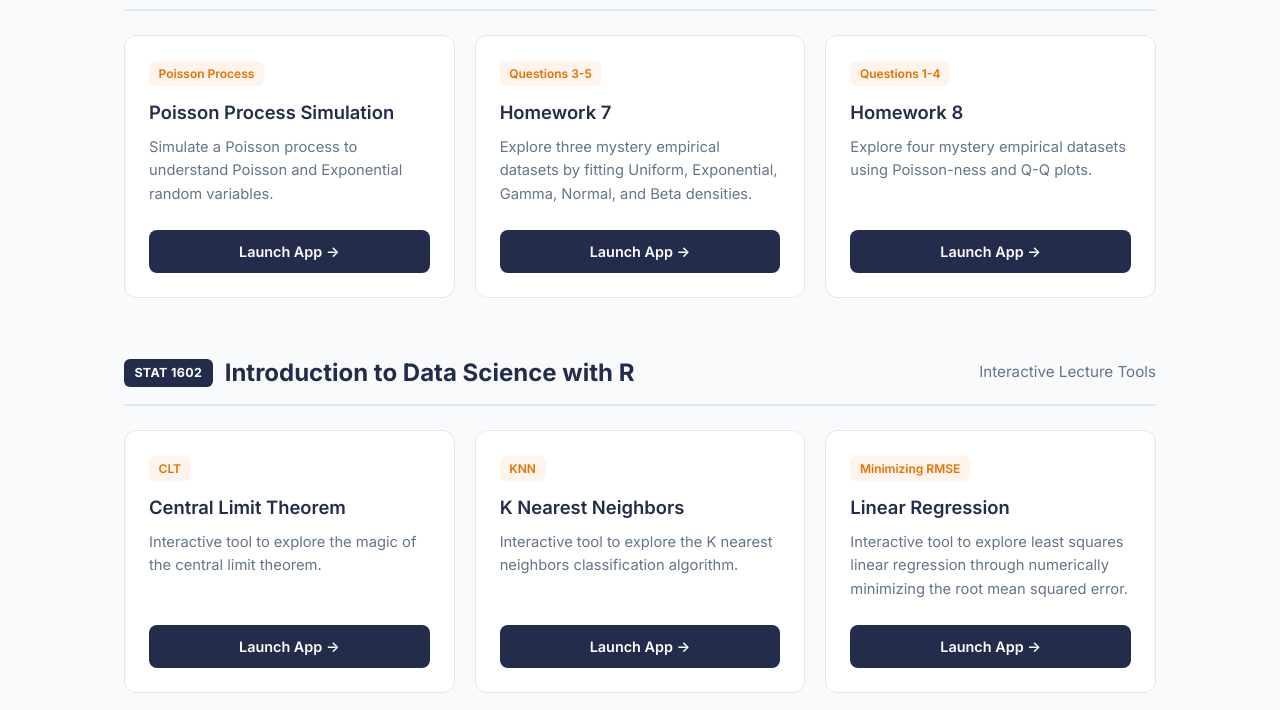
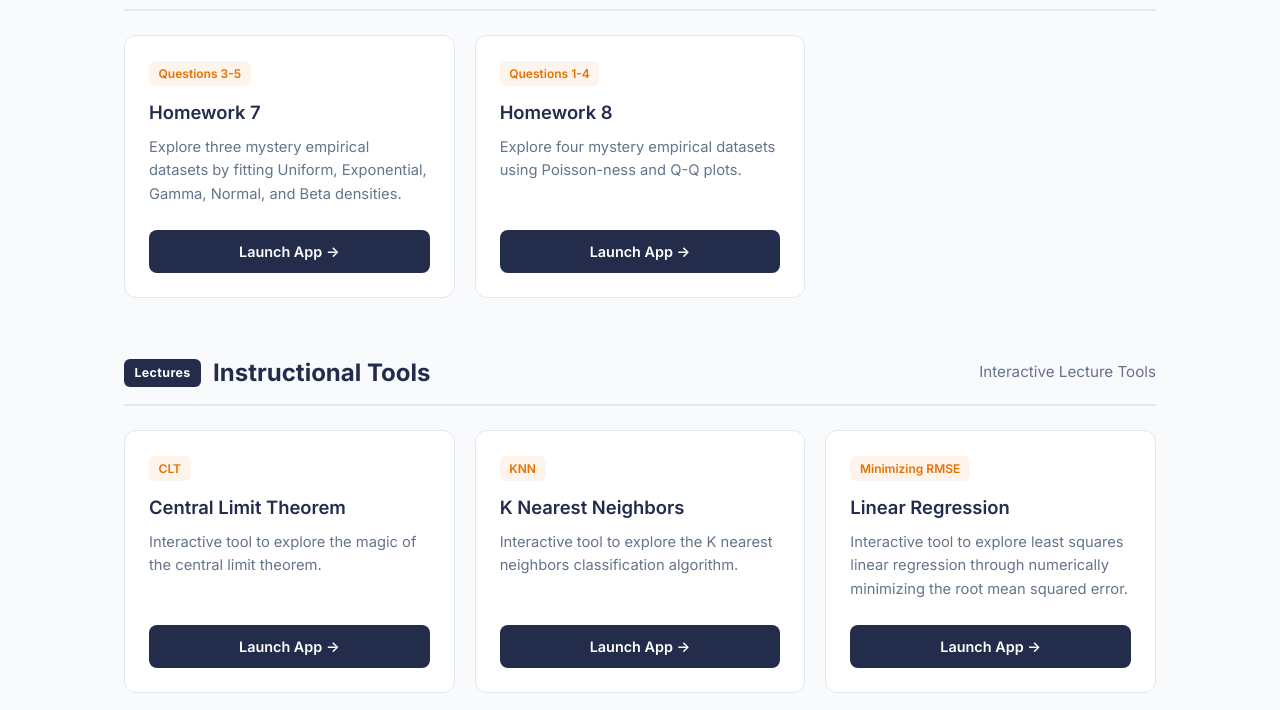
Before and after one commit to kyledpeterson/Shiny-Apps, a plain HTML site: page index.html in a window 1280 px wide. Shown: the part 424-1134 px from the top of the page. Drawn offline with Linux system fonts and the light colour scheme.

Commit message:
Refactor sections for instructional tools and statistics

```diff
--- a/index.html
+++ b/index.html
@@ -272,7 +272,7 @@
   <nav class="top-nav">
     <div class="nav-container">
       <a href="#stat3110">STAT 3110: Foundations of Statistics</a>
-      <a href="#stat1602">STAT 1602: Intro to Data Science with R</a>
+      <a href="#tools">Instructional Tools</a>
       <a href="#research">Research Projects</a>
       <a href="#personal">Personal Projects</a>
     </div>
@@ -293,15 +293,15 @@
     </section>
 
     <!-- STAT 1602 SECTION -->
-    <section id="stat1602">
+    <section id="tools">
       <div class="section-header">
         <div class="section-title-group">
-          <span class="section-pill">STAT 1602</span>
-          <h2>Introduction to Data Science with R</h2>
+          <span class="section-pill">Lectures</span>
+          <h2>Instructional Tools</h2>
         </div>
         <span class="section-subtitle">Interactive Lecture Tools</span>
       </div>
-      <div id="grid-stat1602" class="card-grid"></div>
+      <div id="grid-tools" class="card-grid"></div>
     </section>
 
     <!-- RESEARCH PROJECTS SECTION -->
@@ -345,14 +345,6 @@
       // 1. STAT 3110 APPS
       stat3110: [
         {
-          title: "Poisson Process Simulation",
-          tag: "Poisson Process",
-          description: "Simulate a Poisson process to understand Poisson and Exponential random variables.",
-          link: "Poisson Process/",           // <-- Name of the subfolder in your repo
-          buttonText: "Launch App →"
-        },
-
-        {
           title: "Homework 7",
           tag: "Questions 3-5",
           description: "Explore three mystery empirical datasets by fitting Uniform, Exponential, Gamma, Normal, and Beta densities.",
@@ -370,8 +362,8 @@
         // Copy and paste a new block here for your next STAT 3110 app!
       ],
 
-      // 2. STAT 1602 APPS
-      stat1602: [
+      // 2. Instructional Tools
+      tools: [
         {
           title: "Central Limit Theorem",
           tag: "CLT",
@@ -393,6 +385,14 @@
           tag: "Minimizing RMSE",
           description: "Interactive tool to explore least squares linear regression through numerically minimizing the root mean squared error.",
           link: "Linear Regression - RMSE Minimization/",
+          buttonText: "Launch App →"
+        },
+
+        {
+          title: "Poisson Process Simulation",
+          tag: "Poisson Process",
+          description: "Simulate a Poisson process to understand Poisson and Exponential random variables.",
+          link: "Poisson Process/",           // <-- Name of the subfolder in your repo
           buttonText: "Launch App →"
         }
 
@@ -475,7 +475,7 @@
     }
 
     renderSection('stat3110', 'grid-stat3110');
-    renderSection('stat1602', 'grid-stat1602');
+    renderSection('tools', 'grid-tools');
     renderSection('research', 'grid-research');
     renderSection('personal', 'grid-personal');
     document.getElementById('year').textContent = new Date().getFullYear();
```
